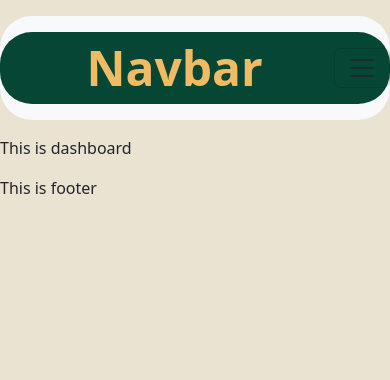
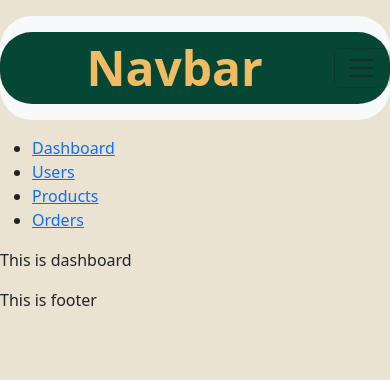
Before and after one commit to aashishChakradhar/agroFarm, a Django app: page /dashboard in a window 390 px wide. Shown: the top 380 px of the page. Run offline with Django 4.2, Linux system fonts and the light colour scheme; some libraries are stand-ins or nearby versions.

Commit message:
Added dashboard nav

```diff
--- a/templates/dashboard.html
+++ b/templates/dashboard.html
@@ -1,7 +1,21 @@
 {% include 'theme-temp/header.html' %}
 
-<div class="">
-    <p>This is dashboard</p>
-</div>
+<section class="dashboard-page">
+    <div class="row">
+        <div class="col-md-3">
+            <div class="dashboard-nav-wrapper">
+                <ul>
+                    <li><a href="/dashboard" title="">Dashboard</a></li>
+                    <li><a href="#" title="">Users</a></li>
+                    <li><a href="#" title="">Products</a></li>
+                    <li><a href="#" title="">Orders</a></li>
+                </ul>
+            </div>
+        </div>
+        <div class="col-md-9">
+            <p>This is dashboard</p>
+        </div>
+    </div>
+</section>
 
 {% include 'theme-temp/footer.html' %}
```
